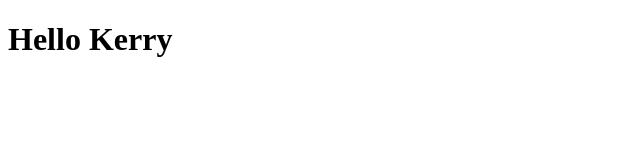
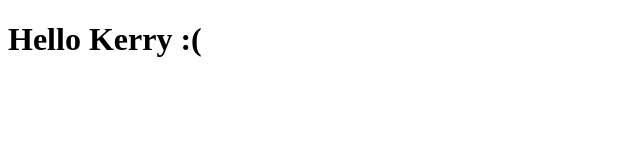
Before and after one commit to kerry91/test-site1, a plain HTML site: page site/index.html in a window 1280 px wide. Shown: the full height of the page, 0-640 px from the left. Drawn offline with Linux system fonts and the light colour scheme.

Commit message:
My First Page

```diff
--- a/site/index.html
+++ b/site/index.html
@@ -4,6 +4,6 @@
 	<title>Hello Kerry!</title>
 </head>
 <body>
-<h1>Hello Kerry</h1>
+<h1>Hello Kerry :(</h1>
 </body>
 </html>
```
